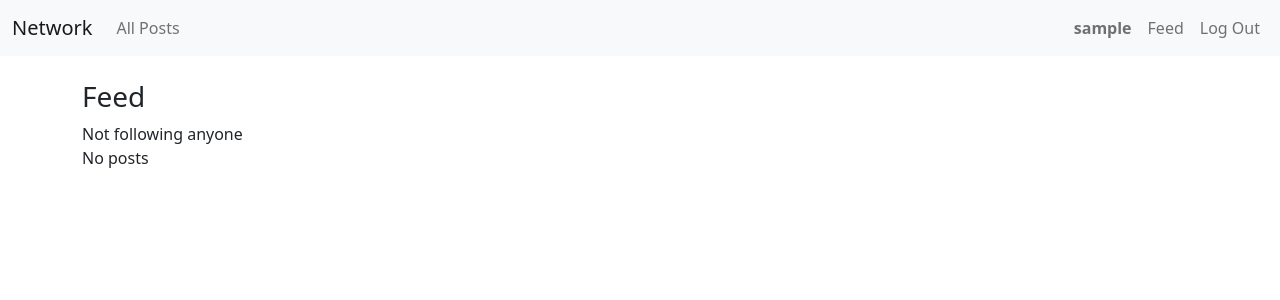
After one commit to kftlfd/snetwork, a Django app: page /feed in a window 1280 px wide. The commit adds this page. Shown: the top 300 px of the page. Run offline with Django 3.2, Linux system fonts and the light colour scheme; the visitor is signed in with stand-in values (Sample User, id 1); data comes from the database, SQL or seed files in the repository; data that the repository does not hold is empty.

Commit message:
added user's feed

```diff
--- /dev/null
+++ b/network/templates/network/feed.html
@@ -0,0 +1,18 @@
+{% extends "network/layout.html" %}
+
+{% block body %}
+
+<h3>Feed</h3>
+
+{% if user.following.count < 1 %}
+<div>Not following anyone</div>
+{% endif %}
+
+{% for post in posts%}
+  <br>
+  {% include "network/post.html" %}
+{% empty %}
+  <div>No posts</div>
+{% endfor %}
+
+{% endblock %}
--- a/network/templates/network/layout.html
+++ b/network/templates/network/layout.html
@@ -33,7 +33,7 @@
             <a class="nav-link" href="{% url 'user_view' user.id %}"><strong>{{ user.username }}</strong></a>
           </li>
           <li class="nav-item">
-            <a class="nav-link" href="#">Feed</a>
+            <a class="nav-link" href="{% url 'user_feed' %}">Feed</a>
           </li>
           <li class="nav-item">
             <a class="nav-link" href="{% url 'logout' %}">Log Out</a>
--- a/network/urls.py
+++ b/network/urls.py
@@ -12,6 +12,7 @@ urlpatterns = [
 
     path("post/<int:post_id>", views.post_view, name="post_view"),
     path("user/<int:user_id>", views.user_view, name="user_view"),
+    path("feed", views.user_feed, name="user_feed"),
 
     path("add-post", views.api_add_post, name="add-post"),
     path("add-reaction", views.api_add_reaction, name="add-reaction"),
--- a/network/views_user.py
+++ b/network/views_user.py
@@ -1,6 +1,11 @@
 from django.shortcuts import render
+from .models import User, Post
 
 
 def user_view(request, user_id):
     user = User.objects.get(pk=user_id)
     return render(request, "network/user.html", {'user': user})
+
+def user_feed(request):
+    posts = Post.objects.filter(user__in=request.user.following.all()).order_by('-id')
+    return render(request, "network/feed.html", {'posts': posts})
```
